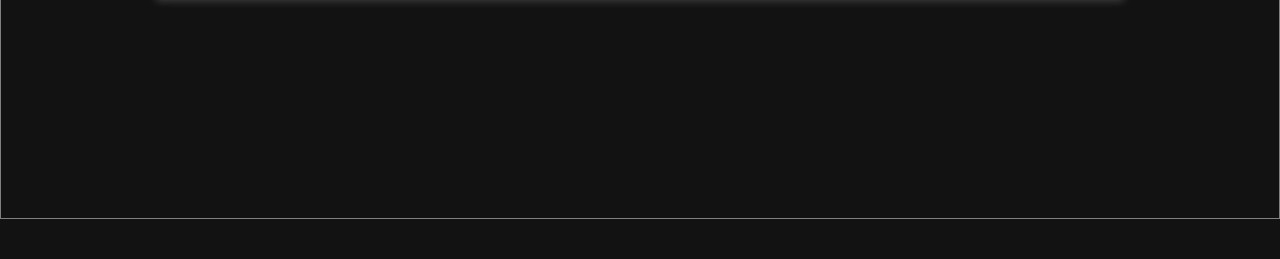
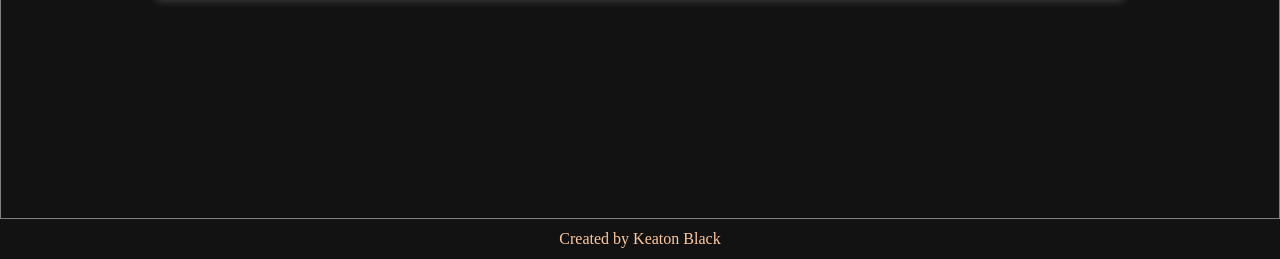
Before and after one commit to kton-black/ItsMe, a plain HTML site: page index.html in a window 1280 px wide. Shown: the part 2258-2517 px from the top of the page. Before the commit the page ends 2477 px from the top, so only its background shows below. Drawn offline with Linux system fonts and the light colour scheme.

Commit message:
Add: Footer

```diff
--- a/index.html
+++ b/index.html
@@ -63,7 +63,7 @@
 
     </main>
     <footer>
-
+        <p>Created by Keaton Black</p>
     </footer>
 </body>
 </html>
```
